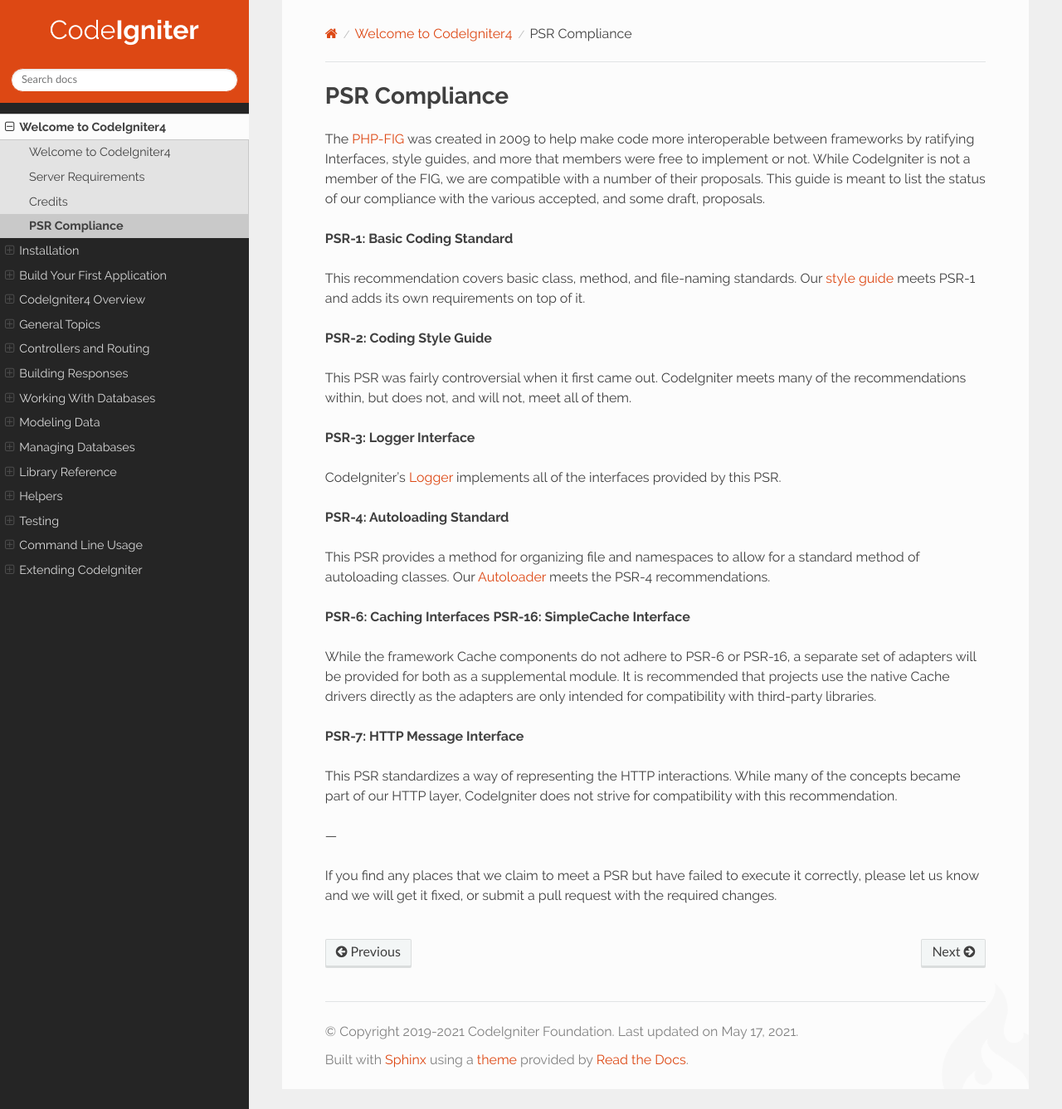
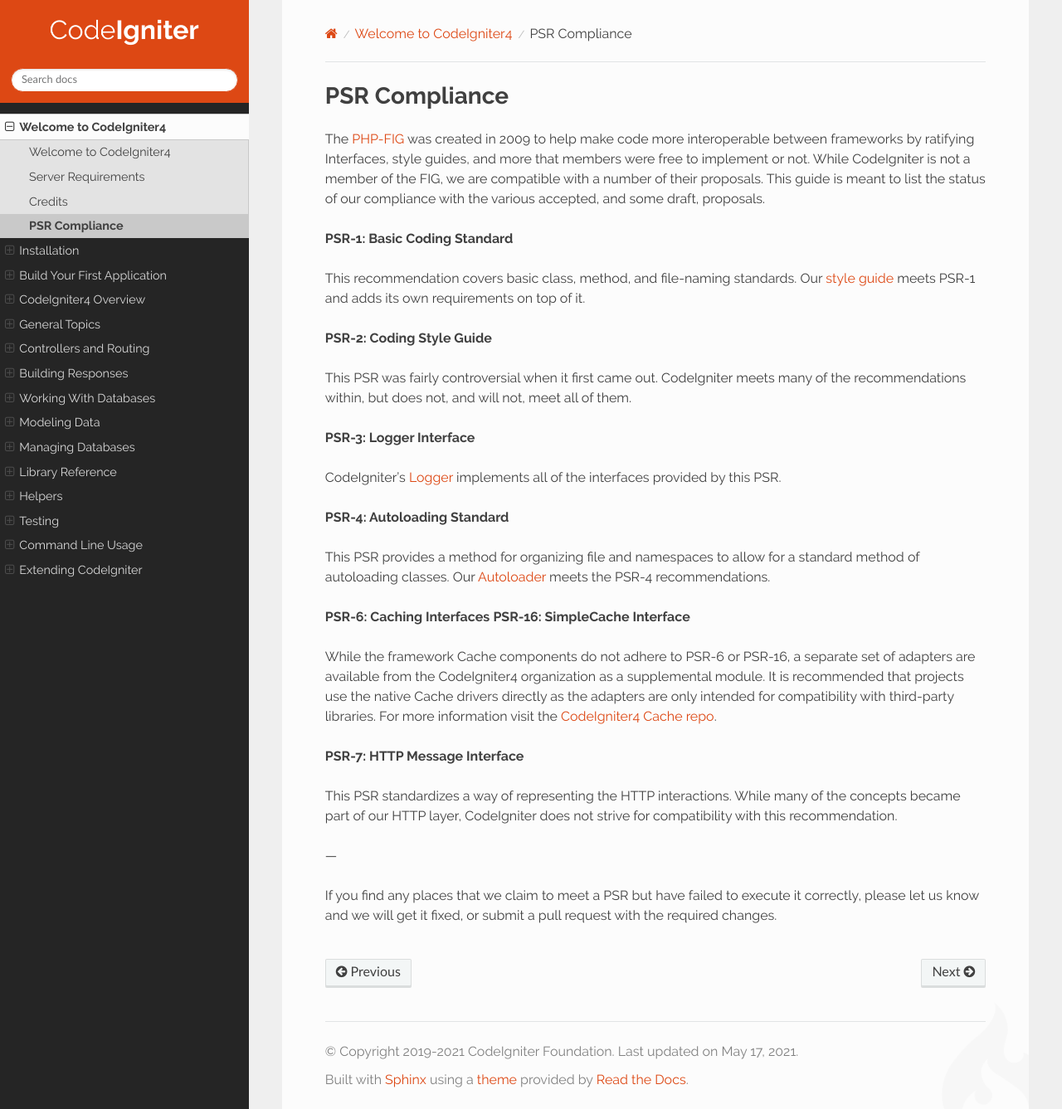
Before and after one commit to NEKOGET/ci4_user_guide_src, a Sphinx documentation site: the page built from source/intro/psr.rst, in a window 1280 px wide and 1337 px high. Shown: the whole window at 83% size. Built offline with Sphinx 7.4.7 and the Read the Docs theme 2.0.0, drawn with Linux system fonts in a browser that asks for light colours.

Commit message:
[ci skip] Add reference to cache repo

```diff
--- a/source/intro/psr.rst
+++ b/source/intro/psr.rst
@@ -30,9 +30,10 @@ classes. Our :doc:`Autoloader </concepts/autoloader>` meets the PSR-4 recommenda
 **PSR-6: Caching Interfaces**
 **PSR-16: SimpleCache Interface**
 
-While the framework Cache components do not adhere to PSR-6 or PSR-16, a separate set of adapters will
-be provided for both as a supplemental module. It is recommended that projects use the native Cache
-drivers directly as the adapters are only intended for compatibility with third-party libraries.
+While the framework Cache components do not adhere to PSR-6 or PSR-16, a separate set of adapters
+are available from the CodeIgniter4 organization as a supplemental module. It is recommended that
+projects use the native Cache drivers directly as the adapters are only intended for compatibility
+with third-party libraries. For more information visit the `CodeIgniter4 Cache repo <https://github.com/codeigniter4/cache>`_.
 
 **PSR-7: HTTP Message Interface**
 
```
